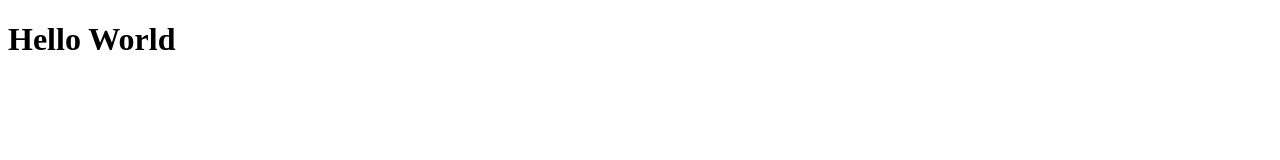
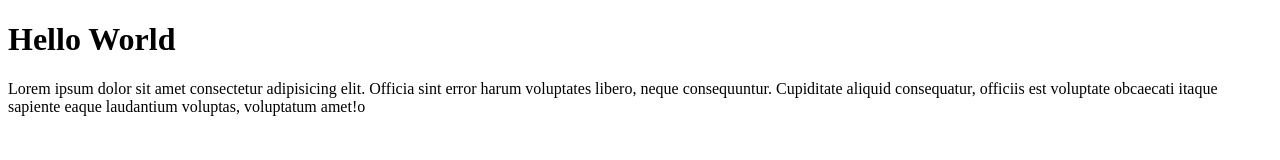
Before and after one commit to Lactogray/Arya-test, a plain HTML site: page index.html in a window 1280 px wide. Drawn offline with Linux system fonts and the light colour scheme.

Commit message:
menambahkan lorem

```diff
--- a/index.html
+++ b/index.html
@@ -7,5 +7,6 @@
 </head>
 <body>
  <h1>Hello World</h1>
+ <p>Lorem ipsum dolor sit amet consectetur adipisicing elit. Officia sint error harum voluptates libero, neque consequuntur. Cupiditate aliquid consequatur, officiis est voluptate obcaecati itaque sapiente eaque laudantium voluptas, voluptatum amet!o</p>
 </body>
 </html>
```
